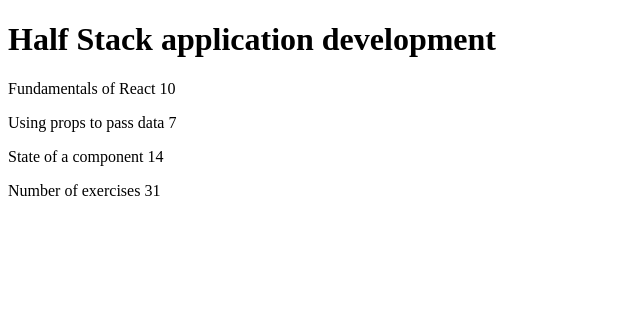
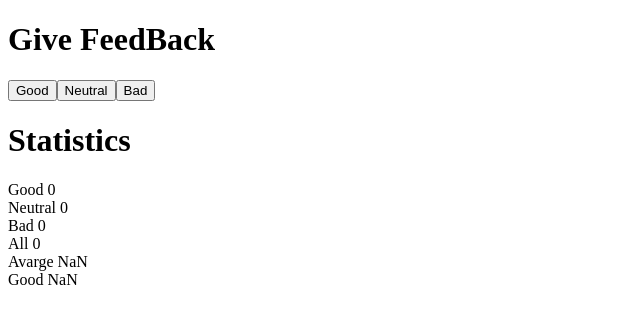
Before and after one commit to Alitsuli/FullStackOpen2022, a React (Create React App) app in the folder Osa1/part1/: page / in a window 1280 px wide. Shown: the top 324 px of the page, without its empty margins (0-640 px from the left). Built offline with nearby package versions, Linux system fonts and the light colour scheme.

Commit message:
unicafe step 1 and 2

```diff
--- /dev/null
+++ b/Osa1/part1/src/Unicafe.js
@@ -0,0 +1,47 @@
+import React, { Component }  from 'react';
+import { useState } from 'react'
+
+const Unicafe = () => {
+  // tallenna napit omaan tilaansa
+  const [good, setGood] = useState(0)
+  const [neutral, setNeutral] = useState(0)
+  const [bad, setBad] = useState(0)
+
+  const sumGood = () => {setGood(good+1)}
+  const sumNeutral = () => {setNeutral(neutral+1)}
+  const sumBad = () => {setBad(bad+1)}
+
+  const all = good + neutral + bad
+  const avarge = (good * 1 + neutral * 0 + bad * -1) / all
+  const positive = (good * 100) / all
+
+  return (
+    <div>
+      <h1>Give FeedBack</h1>
+      <button onClick={sumGood}>Good</button>
+      <button onClick={sumNeutral}>Neutral</button>
+      <button onClick={sumBad}>Bad</button>
+      <h1>Statistics</h1>
+      <div>
+        <a>Good {good}</a>
+      </div>
+      <div>
+        <a>Neutral {neutral}</a>
+      </div>
+      <div>
+        <a>Bad {bad}</a>
+      </div>
+      <div>
+        <a>All {all}</a>
+      </div>
+      <div>
+        <a>Avarge {avarge}</a>
+      </div>
+      <div>
+        <a>Good {positive}</a>
+      </div>
+    </div>
+  )
+}
+
+export default Unicafe;
--- a/Osa1/part1/src/index.js
+++ b/Osa1/part1/src/index.js
@@ -1,8 +1,9 @@
 import React from 'react';
 import ReactDOM from 'react-dom';
 import App from './App';
+import Unicafe from './Unicafe';
 
 ReactDOM.render(
-    <App />,
+    <Unicafe />,
   document.getElementById('root')
 );
```
